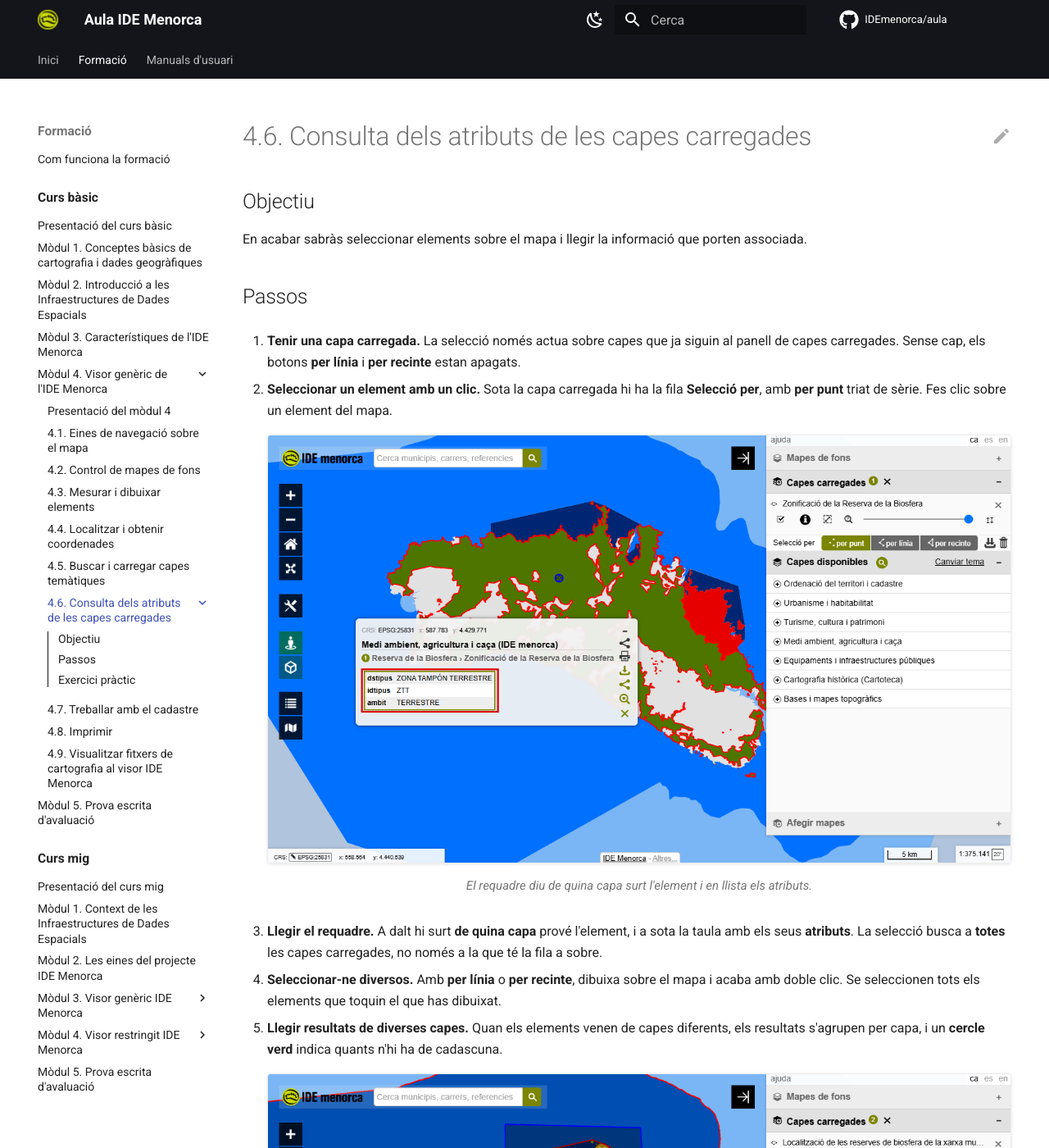
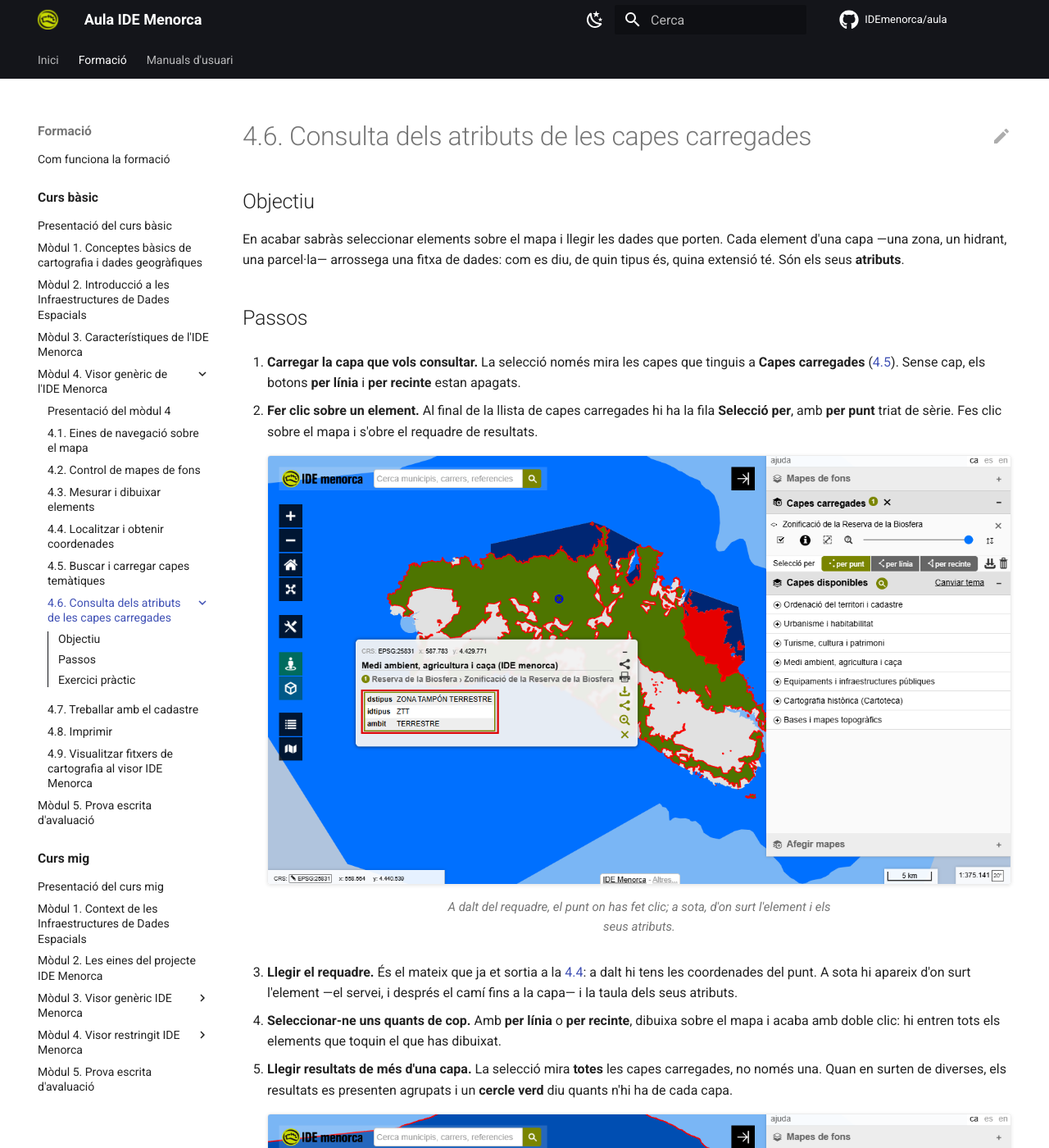
Before and after one commit to IDEmenorca/aula, an MkDocs documentation site: the page built from docs/formacio/basic/modul-4-visor/06-consulta-atributs.md, in a window 1280 px wide and 1400 px high. Shown: the whole window at 82% size. Built offline with MkDocs 1.6.1 and Material for MkDocs 9.7.7, drawn with Linux system fonts in a browser that asks for light colours; comment, search, counter and statistics services are not loaded; some of the changed text lies outside the part shown.

Commit message:
Reescriu la 4.6 i corregeix on es la fila de seleccio
Les captures 45-capes-carregades i 46-atributs-dues-capes mostren que la
fila «Seleccio per» surt un sol cop, al final de la llista de capes
carregades, i no dins de cada capa. La 4.5 i la 4.6 ho deien malament.

La 4.6, a mes: l'objectiu ja diu que es un atribut, el requadre
s'enllaca amb el de la 4.4 que es el mateix, i l'exercici te titol com
els altres. Es treu del cartell final el correu de contacte, que no s'ha
pogut comprovar.

Co-Authored-By: Claude Opus 5 <noreply@anthropic.com>

```diff
--- a/docs/formacio/basic/modul-4-visor/06-consulta-atributs.md
+++ b/docs/formacio/basic/modul-4-visor/06-consulta-atributs.md
@@ -2,61 +2,66 @@
 
 ## Objectiu
 
-En acabar sabràs seleccionar elements sobre el mapa i llegir la informació que
-porten associada.
+En acabar sabràs seleccionar elements sobre el mapa i llegir les dades que
+porten. Cada element d'una capa —una zona, un hidrant, una parcel·la— arrossega
+una fitxa de dades: com es diu, de quin tipus és, quina extensió té. Són els
+seus **atributs**.
 
 ## Passos
 
-1. **Tenir una capa carregada.** La selecció només actua sobre capes que ja
-   siguin al panell de capes carregades. Sense cap, els botons **per línia** i
-   **per recinte** estan apagats.
+1. **Carregar la capa que vols consultar.** La selecció només mira les capes que
+   tinguis a **Capes carregades** ([4.5](05-capes-tematiques.md)). Sense cap, els
+   botons **per línia** i **per recinte** estan apagats.
 
-2. **Seleccionar un element amb un clic.** Sota la capa carregada hi ha la fila
-   **Selecció per**, amb **per punt** triat de sèrie. Fes clic sobre un element
-   del mapa.
+2. **Fer clic sobre un element.** Al final de la llista de capes carregades hi ha
+   la fila **Selecció per**, amb **per punt** triat de sèrie. Fes clic sobre el
+   mapa i s'obre el requadre de resultats.
 
     <figure markdown>
       ![El requadre de resultats amb la taula d'atributs d'un element de la Zonificació de la Reserva de la Biosfera](img/46-atributs-element.png){ .captura }
-      <figcaption>El requadre diu de quina capa surt l'element i en llista els atributs.</figcaption>
+      <figcaption>A dalt del requadre, el punt on has fet clic; a sota, d'on surt l'element i els seus atributs.</figcaption>
     </figure>
 
-3. **Llegir el requadre.** A dalt hi surt **de quina capa** prové l'element, i a
-   sota la taula amb els seus **atributs**. La selecció busca a **totes** les
-   capes carregades, no només a la que té la fila a sobre.
+3. **Llegir el requadre.** És el mateix que ja et sortia a la
+   [4.4](04-localitzar-coordenades.md): a dalt hi tens les coordenades del punt.
+   A sota hi apareix d'on surt l'element —el servei, i després el camí fins a la
+   capa— i la taula dels seus atributs.
 
-4. **Seleccionar-ne diversos.** Amb **per línia** o **per recinte**, dibuixa
-   sobre el mapa i acaba amb doble clic. Se seleccionen tots els elements que
+4. **Seleccionar-ne uns quants de cop.** Amb **per línia** o **per recinte**,
+   dibuixa sobre el mapa i acaba amb doble clic: hi entren tots els elements que
    toquin el que has dibuixat.
 
-5. **Llegir resultats de diverses capes.** Quan els elements venen de capes
-   diferents, els resultats s'agrupen per capa, i un **cercle verd** indica
-   quants n'hi ha de cadascuna.
+5. **Llegir resultats de més d'una capa.** La selecció mira **totes** les capes
+   carregades, no només una. Quan en surten de diverses, els resultats es
+   presenten agrupats i un **cercle verd** diu quants n'hi ha de cada capa.
 
     <figure markdown>
       ![El requadre amb resultats de dues capes, agrupats, amb la capçalera i el cercle verd de cada grup emmarcats](img/46-atributs-dues-capes.png){ .captura }
       <figcaption>Amb dues capes carregades, els resultats surten agrupats i comptats per capa.</figcaption>
     </figure>
 
-6. **Netejar la selecció.** La **paperera** de la fila de selecció treu del mapa
-   tot el que hi hagis seleccionat.
+6. **Netejar la selecció.** La **paperera** de la fila **Selecció per** treu del
+   mapa tot el que hi hagis seleccionat.
 
 ## Exercici pràctic
 
-- [ ] Carrega la **Zonificació de la Reserva de la Biosfera**, com a la secció
-  anterior.
+**Quants tipus de zona té la Reserva de la Biosfera?**
+
+- [ ] Carrega la **Zonificació de la Reserva de la Biosfera**
+  ([4.5](05-capes-tematiques.md)).
 - [ ] Fes clic sobre una zona i mira què diu l'atribut **`dstipus`**.
-- [ ] Busca'n una de **marina** i una de **terrestre**: veuràs que l'atribut
-  canvia.
-- [ ] Dibuixa un **recinte** sobre una zona de costa i mira quantes en selecciones
-  de cop.
+- [ ] Busca'n una de **marina** i una de **terrestre**: l'atribut canvia.
+- [ ] Dibuixa un **recinte** sobre un tros de costa i compta quants valors
+  diferents de `dstipus` et surten de cop.
 - [ ] Carrega també la **Localització de les reserves de biosfera de la xarxa
   mundial** i torna a seleccionar: els resultats surten agrupats per capa.
-- [ ] Neteja-ho tot amb la paperera.
+- [ ] Neteja-ho tot amb la **paperera**.
 
 !!! tip "No totes les capes porten la mateixa informació"
-    La Zonificació té tres atributs; la de Localització en té més d'una dotzena,
-    amb nom, any de declaració, superfície i fins i tot un correu de contacte.
-    Els atributs els decideix qui publica la capa.
+    La Zonificació té tres atributs i prou: `dstipus`, `idtipus` i `ambit`. La
+    de Localització en té més d'una dotzena, amb el nom del projecte, l'any de
+    declaració, l'extensió, la població i una descripció. Els atributs els
+    decideix qui publica la capa, i per això canvien tant d'una a l'altra.
 
 ---
 
```
Also changed, not shown: docs/formacio/basic/modul-4-visor/05-capes-tematiques.md (+3 -3 lines).
